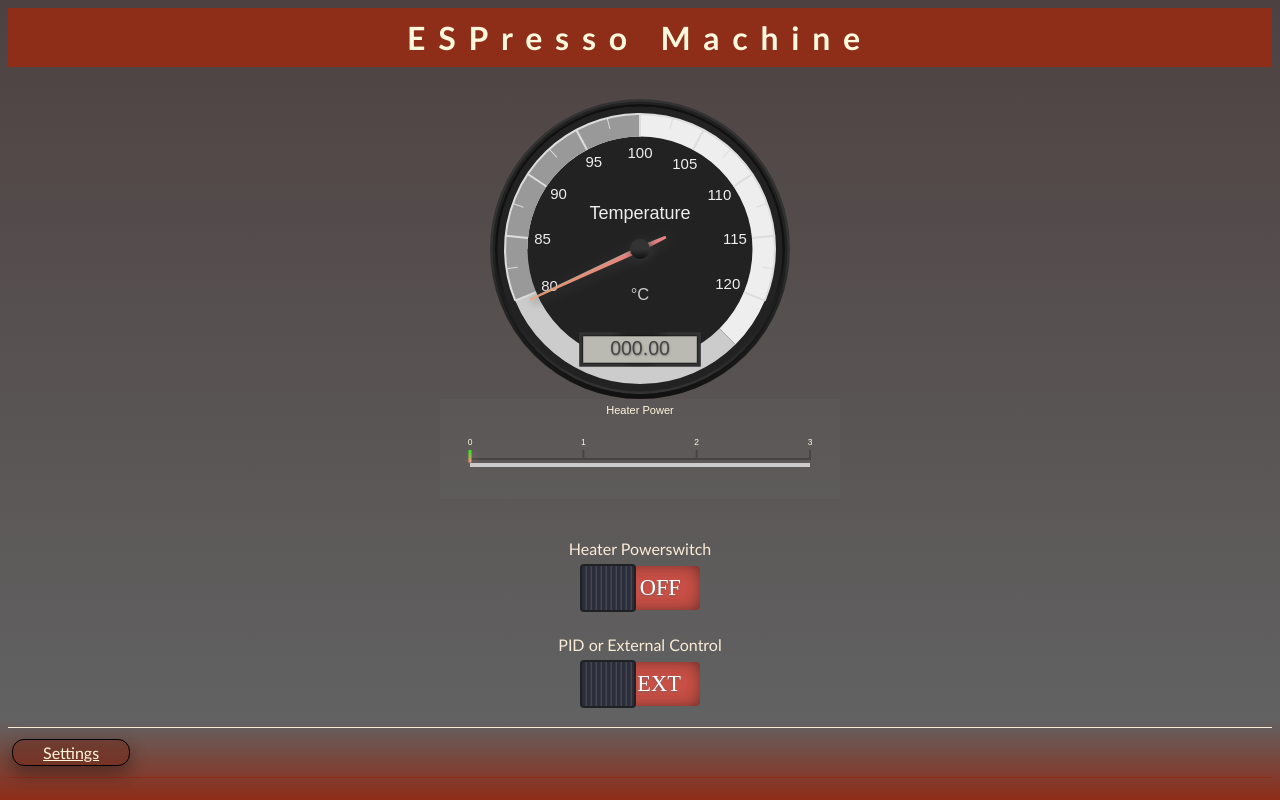
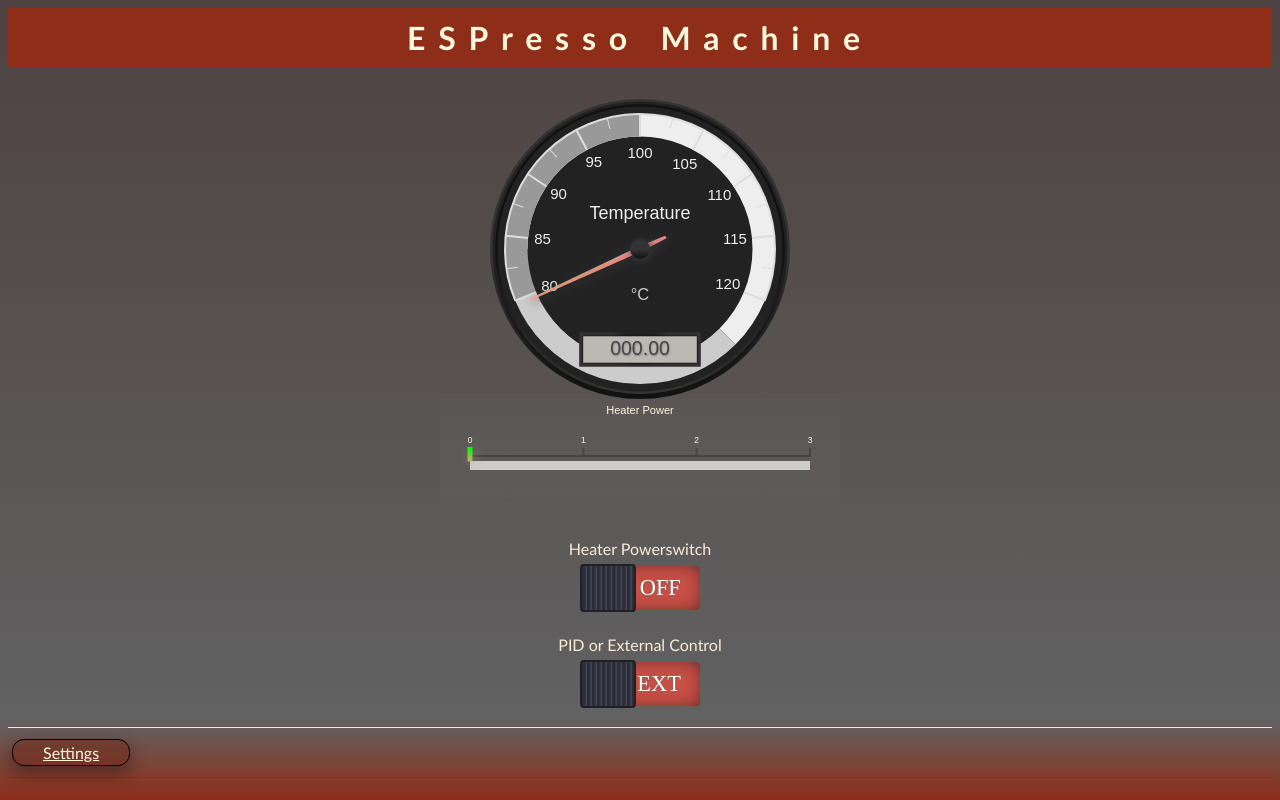
Before and after one commit to Kolkman/ESP32ressoMachine, a plain HTML site: page data/index.html in a window 1280 px wide. Drawn offline with Linux system fonts and the light colour scheme; no server answers.

Commit message:
minor cosmetic change

```diff
--- a/data/index.html
+++ b/data/index.html
@@ -174,8 +174,8 @@
             data-max-value="3" data-major-ticks="0,1,2,3" data-minor-ticks=".1" data-stroke-ticks="true"
             data-color-plate="#8881" data-border-shadow-width="0" data-borders="false" data-bar-begin-circle="false"
             data-tick-side="left" data-number-side="left" data-needle-side="left" data-needle-type="line"
-            data-needle-width="3" data-color-needle="#0f0" data-color-needle-begin="cornsilk" data-animation-duration="1500"
-            data-animation-rule="linear" data-animation-target="plate" data-bar-width="5" data-ticks-width="10"
+            data-needle-width="5" data-color-needle="#0f0" data-color-needle-begin="cornsilk" data-animation-duration="1500"
+            data-animation-rule="linear" data-animation-target="plate" data-bar-width="10" data-ticks-width="10"
             data-ticks-width-minor="5"
             data-color-title="cornsilk"
             data-color-numbers="cornsilk"
```
